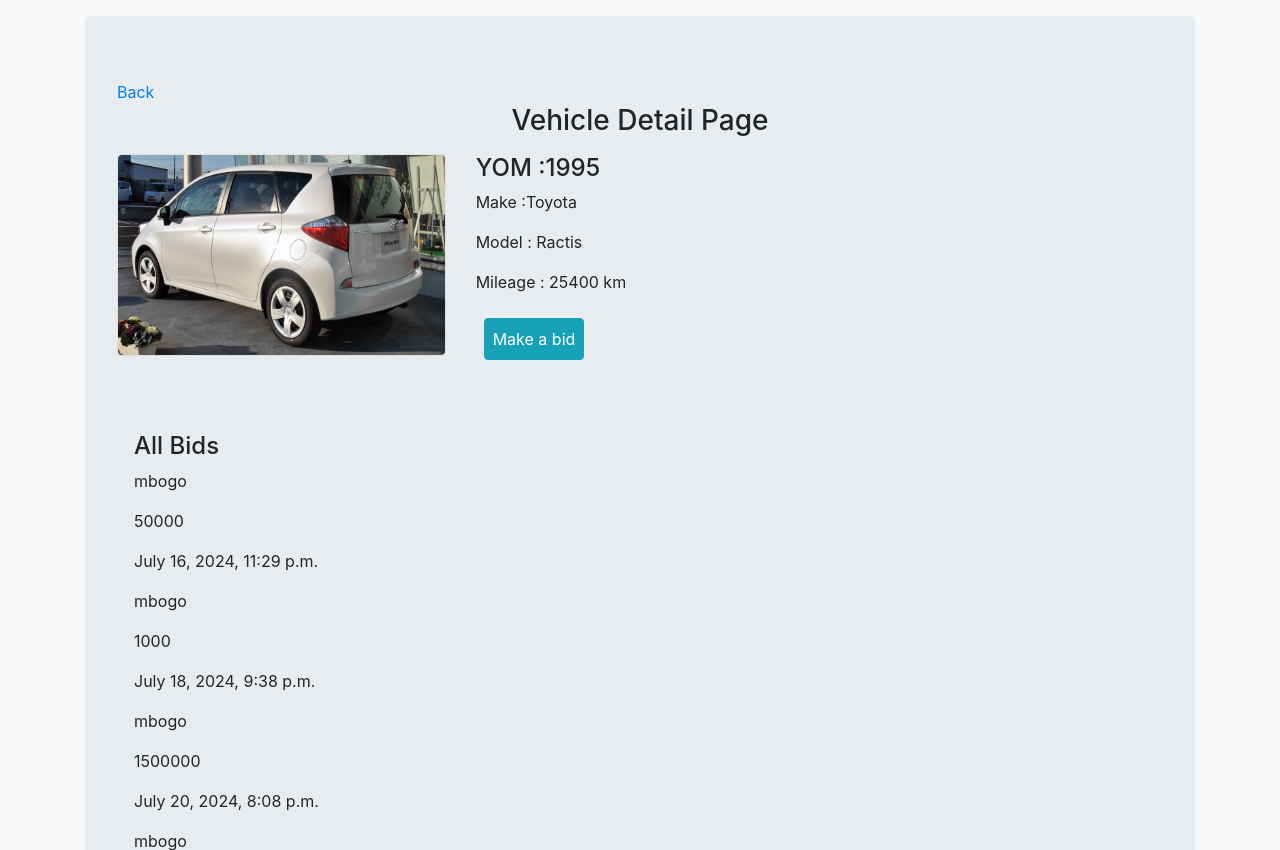
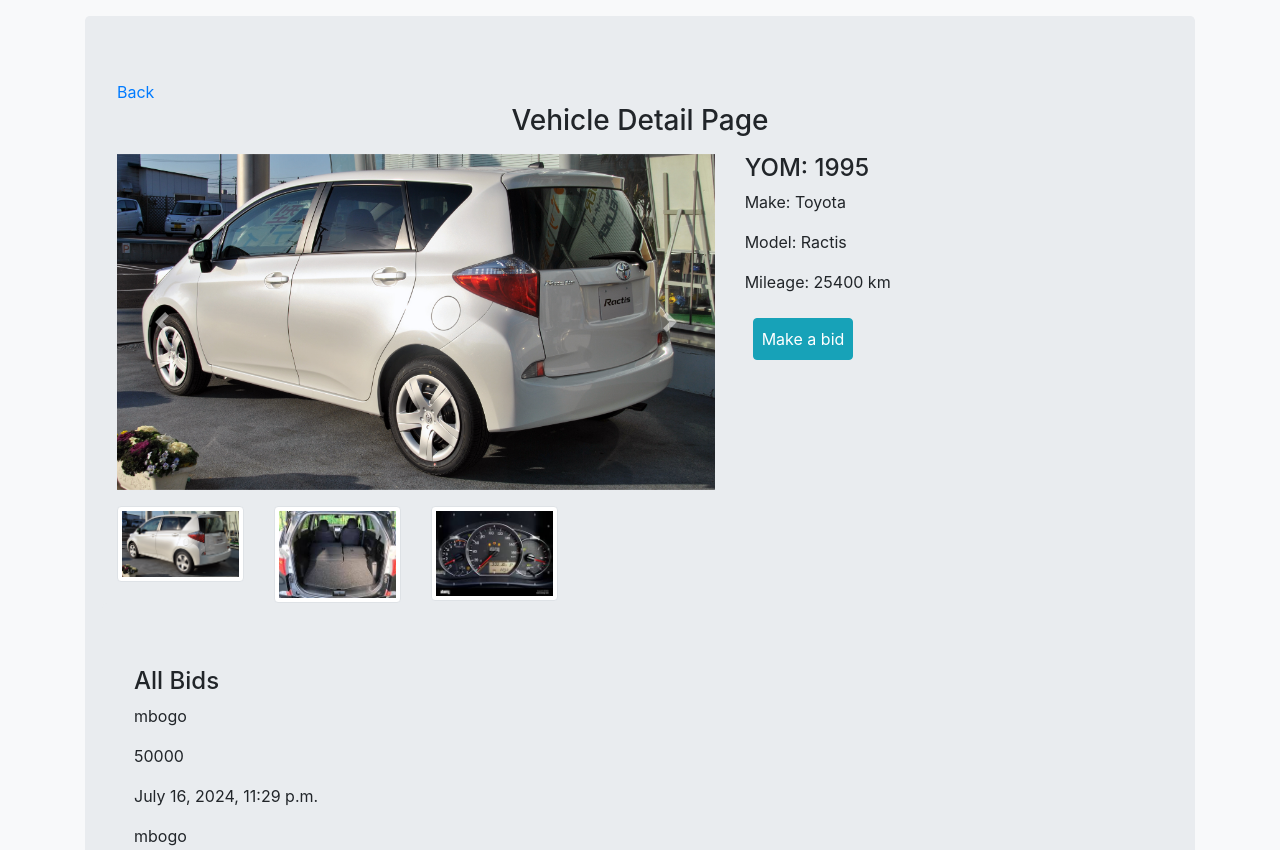
Before and after one commit to martinmbogo-254/Auto-auction, a Django app: page /vehicle/1/ in a window 1280 px wide. Shown: the part 72-922 px from the top of the page. Run offline with Django 5.2, Linux system fonts and the light colour scheme; data comes from the database, SQL or seed files in the repository; both versions use the stored data as it was after the commit; some libraries are stand-ins or nearby versions.

Commit message:
added carousel and image slider functionality on vehicle details page

```diff
--- a/auctions/vehicles/models.py
+++ b/auctions/vehicles/models.py
@@ -61,9 +61,12 @@ class Vehicle(models.Model):
     reserve_price = models.IntegerField()
     file = models.FileField(upload_to='images/',default='images/default-vehicle.png',blank=True)
 
+    def __str__(self):
+            return self.make.name
+
 class VehicleImage(models.Model):
     vehicle= models.ForeignKey(Vehicle, on_delete=models.CASCADE)
-    image = models.CharField(max_length=255)
+    image = models.FileField(upload_to='vehicleimages/',default='images/default-vehicle.png',blank=True)
     class Meta:
         verbose_name_plural = "Images"
 
--- a/auctions/vehicles/static/vehicles/styles.css
+++ /dev/null
@@ -1,5 +0,0 @@
-
-
-.thumbnail{
-    max-height: 300px;
-}
--- a/auctions/vehicles/templates/vehicles/base.html
+++ b/auctions/vehicles/templates/vehicles/base.html
@@ -69,6 +69,11 @@
             </div>
 
     </div>
+
+<!-- Include Bootstrap JS and dependencies -->
+<script src="https://code.jquery.com/jquery-3.5.1.slim.min.js"></script>
+<script src="https://cdn.jsdelivr.net/npm/@popperjs/core@2.5.4/dist/umd/popper.min.js"></script>
+<script src="https://stackpath.bootstrapcdn.com/bootstrap/4.5.2/js/bootstrap.min.js"></script>
     <script src="https://code.jquery.com/jquery-3.2.1.slim.min.js" integrity="sha384-KJ3o2DKtIkvYIK3UENzmM7KCkRr/rE9/Qpg6aAZGJwFDMVNA/GpGFF93hXpG5KkN" crossorigin="anonymous"></script>
     <script src="https://cdnjs.cloudflare.com/ajax/libs/popper.js/1.12.9/umd/popper.min.js" integrity="sha384-ApNbgh9B+Y1QKtv3Rn7W3mgPxhU9K/ScQsAP7hUibX39j7fakFPskvXusvfa0b4Q" crossorigin="anonymous"></script>
     <script src="https://maxcdn.bootstrapcdn.com/bootstrap/4.0.0/js/bootstrap.min.js" integrity="sha384-JZR6Spejh4U02d8jOt6vLEHfe/JQGiRRSQQxSfFWpi1MquVdAyjUar5+76PVCmYl" crossorigin="anonymous"></script>
--- a/auctions/vehicles/templates/vehicles/bid.html
+++ b/auctions/vehicles/templates/vehicles/bid.html
@@ -1,4 +1,5 @@
 {% extends 'vehicles/base.html'%} {% load crispy_forms_tags%}
+{% load static %}
 <html>
 {% block content%}
 <div class="container">
--- a/auctions/vehicles/templates/vehicles/details.html
+++ b/auctions/vehicles/templates/vehicles/details.html
@@ -2,45 +2,60 @@
 {% load static %}
 
 {% block content %}
-
 <div class="jumbotron center">
     <a href="{% url 'vehicles' %}">Back</a>
     <h3 class="text-center">
         <p>Vehicle Detail Page</p>
     </h3>
     <div class="row">
+        <div class="col-md-7">
+            <!-- Bootstrap Carousel -->
+            <div id="vehicleCarousel" class="carousel slide" data-ride="carousel">
+                <div class="carousel-inner">
+                    {% for image in vehicle.vehicleimage_set.all %}
+                    <div class="carousel-item {% if forloop.first %}active{% endif %}">
+                        <img src="{{ image.image.url }}" class="d-block w-100" alt="Vehicle Image">
+                    </div>
+                    {% endfor %}
+                </div>
+                <a class="carousel-control-prev" href="#vehicleCarousel" role="button" data-slide="prev">
+                    <span class="carousel-control-prev-icon" aria-hidden="true"></span>
+                    <span class="sr-only">Previous</span>
+                </a>
+                <a class="carousel-control-next" href="#vehicleCarousel" role="button" data-slide="next">
+                    <span class="carousel-control-next-icon" aria-hidden="true"></span>
+                    <span class="sr-only">Next</span>
+                </a>
+            </div>
 
-      <div class="col-md-4">
-        <div class="card text-start rounded">
-
-            <img class="card-img-top thumbnail rounded" src="{{vehicle.file.url}}" style="height:200px"/>
-
+            <!-- Thumbnails for image preview -->
+            <div class="row mt-3">
+                {% for image in vehicle.vehicleimage_set.all %}
+                <div class="col-md-3">
+                    <img src="{{ image.image.url }}" class="img-thumbnail" alt="Vehicle Image" data-target="#vehicleCarousel" data-slide-to="{{ forloop.counter0 }}">
+                </div>
+                {% endfor %}
             </div>
         </div>
-      <div class="col-md-3">
-        <h4>YOM :{{vehicle.YOM}}</h4>
-        <p>Make :{{vehicle.make}}</p>
-        <p>Model : {{vehicle.model}}</p>
-        <p>Mileage : {{vehicle.mileage}} km</p>
-        <a href=" {% url 'bid' vehicle.id%}" class="btn btn-info p-2 m-2 text-center">
-            Make a bid        </a>
-
+        <div class="col-md-4">
+            <h4>YOM: {{ vehicle.YOM }}</h4>
+            <p>Make: {{ vehicle.make }}</p>
+            <p>Model: {{ vehicle.model }}</p>
+            <p>Mileage: {{ vehicle.mileage }} km</p>
+            <a href="{% url 'bid' vehicle.id %}" class="btn btn-info p-2 m-2 text-center">Make a bid</a>
         </div>
     </div>
     <div class="row">
-
         <div class="jumbotron">
             <h4>All Bids</h4>
             {% for bidding in biddings %}
-        <p> {{bidding.user.username}}</p>
-        <p> {{bidding.amount}}</p>
-        <p> {{bidding.created_at}}</p>
+            <p>{{ bidding.user.username }}</p>
+            <p>{{ bidding.amount }}</p>
+            <p>{{ bidding.created_at }}</p>
             {% empty %}
-
+            <p>No bids yet.</p>
             {% endfor %}
         </div>
     </div>
-
 </div>
-
-{% endblock content%}
+{% endblock content %}
--- a/auctions/vehicles/templates/vehicles/home.html
+++ b/auctions/vehicles/templates/vehicles/home.html
@@ -1,4 +1,5 @@
 {% extends 'vehicles/base.html'%}
+{% load static %}
 <html>
 {% block content%}
 <div class="jumbotron center">
--- a/auctions/vehicles/templates/vehicles/vehicles.html
+++ b/auctions/vehicles/templates/vehicles/vehicles.html
@@ -1,5 +1,6 @@
 {% extends 'vehicles/base.html'%}
 {% load crispy_forms_tags%}
+{% load static %}
 <html>
 {% block content%}
 <div class="jumbotron center">
--- a/auctions/vehicles/views.py
+++ b/auctions/vehicles/views.py
@@ -6,6 +6,8 @@ from .forms import BidForm
 from django.http.response import HttpResponseRedirect
 from django.urls import reverse
 from .filters import VehicleFilter
+from django.contrib import messages
+
 # Create your views here.
 def homepage(request):
     return render(request, 'vehicles/home.html')
@@ -45,6 +47,7 @@ def Bid(request, pk):
             bid.vehicle = vehicle
             bid.user = user
             bid.save()
+            messages.success(request, 'Your bid has been placed successfully!')
             return HttpResponseRedirect(reverse('detail', args=[pk]))
     else:
         form = BidForm()
```
Also changed, not shown: auctions/vehicles/static/vehicles/css/styles.css (added, +23 -0 lines), auctions/db.sqlite3, auctions/media/vehicleimages/backseat_gle.webp (added), auctions/media/vehicleimages/gle_dashboard.jpg (added), auctions/media/vehicleimages/mercedes-benz-gle-coupe-2020-interior.jpg (added), auctions/media/vehicleimages/ractis_boot.jpeg (added), auctions/media/vehicleimages/ractis_dashboard.jpeg (added), auctions/media/vehicleimages/toyota_ractis.jpg (added), auctions/vehicles/migrations/0013_alter_bidding_vehicle_alter_vehicleimage_image.py (added). Lines whose indentation alone changed are shown as unchanged.
